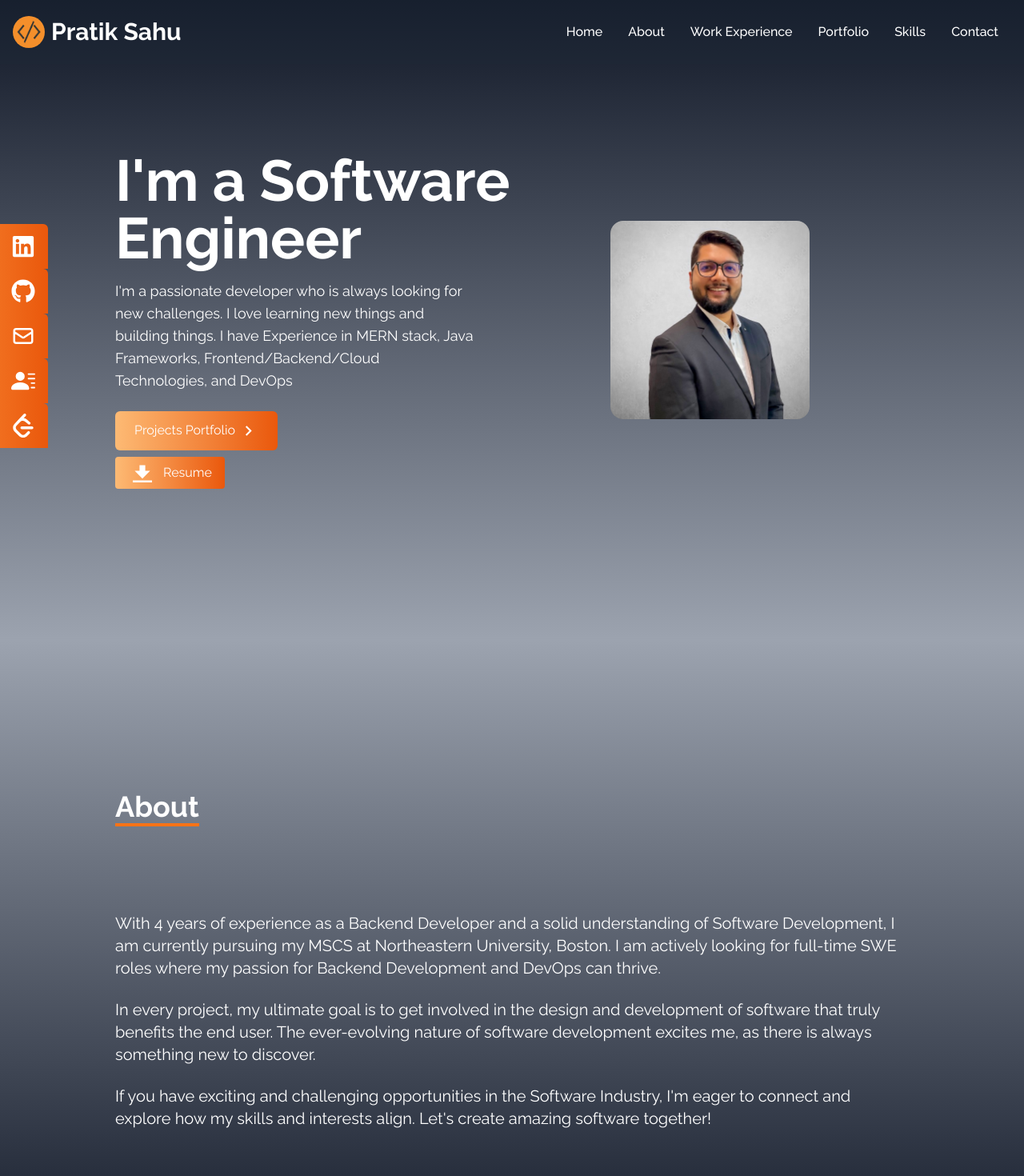
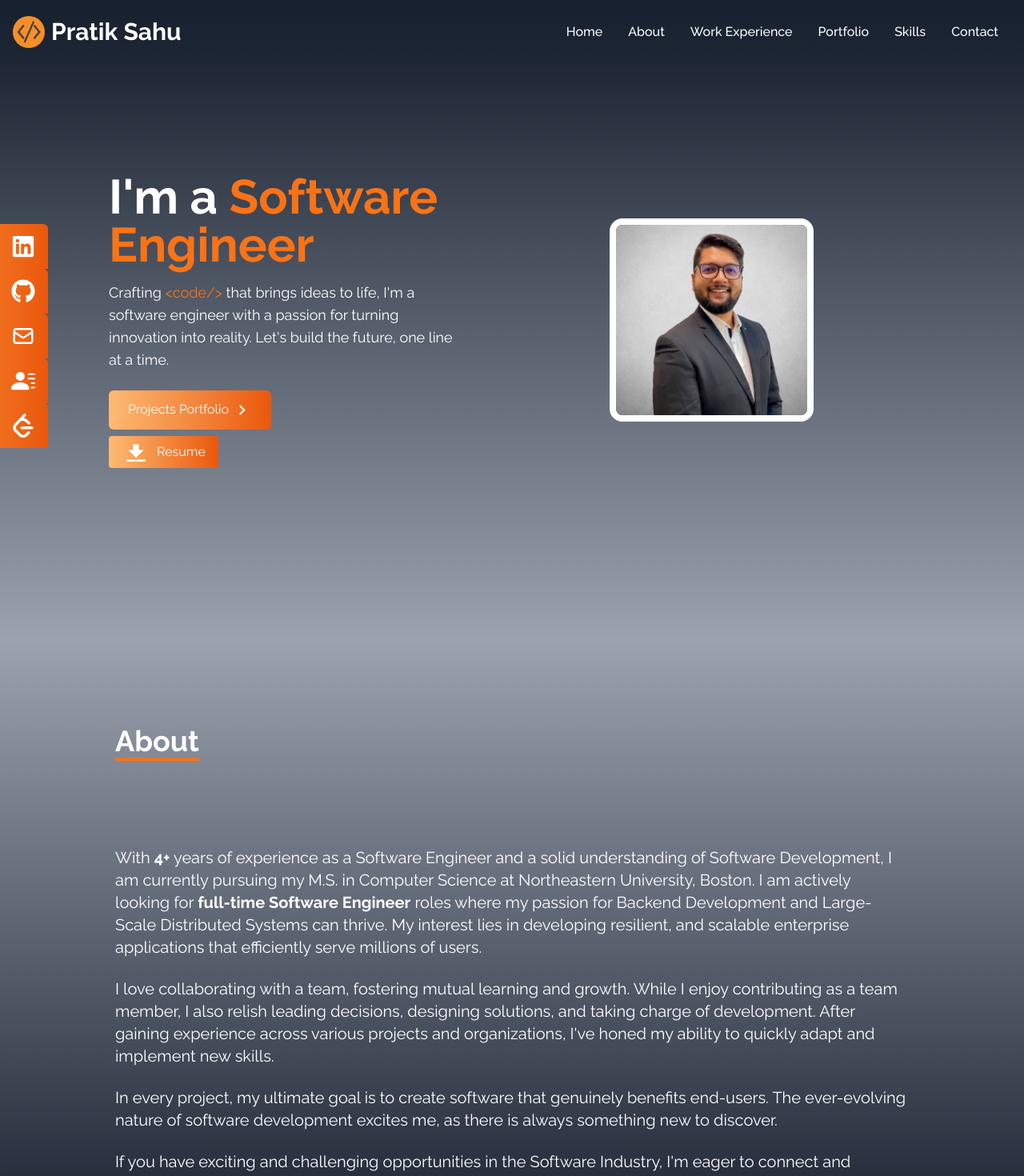
Before and after one commit to pratiksahu142/Portfolio, a React (Create React App) app: page / in a window 1280 px wide. Shown: the top 1470 px of the page at 80% size. Built offline with nearby package versions, Linux system fonts and the light colour scheme.

Commit message:
favicon changed, about and intro updated

```diff
--- a/public/index.html
+++ b/public/index.html
@@ -2,7 +2,7 @@
 <html lang="en">
   <head>
     <meta charset="utf-8" />
-    <link rel="icon" href="%PUBLIC_URL%/favicon.ico" />
+    <link rel="icon" href="%PUBLIC_URL%/logoicon.png" />
     <meta name="viewport" content="width=device-width, initial-scale=1" />
     <meta name="theme-color" content="#000000" />
     <meta
@@ -11,7 +11,7 @@
     />
     <link rel="apple-touch-icon" href="%PUBLIC_URL%/logo192.png" />
     <link rel="manifest" href="%PUBLIC_URL%/manifest.json" />
-    <title>Portfolio</title>
+    <title>{Pratik's Portfolio}</title>
   </head>
   <body>
     <noscript>You need to enable JavaScript to run this app.</noscript>
--- a/src/components/About.jsx
+++ b/src/components/About.jsx
@@ -11,15 +11,28 @@ function About() {
                 </div>
                 <div>
                     <p className='text-xl mt-10 lg:mt-20'>
-                        With 4 years of experience as a Backend Developer and a solid understanding of Software Development, I am currently pursuing my MSCS at Northeastern University, Boston. I am actively looking for full-time SWE roles where my passion for Backend Development and DevOps can thrive.
+                        With <strong>4+</strong> years of experience as a Software Engineer and a solid understanding of Software Development,
+                        I am currently pursuing my M.S. in Computer Science at Northeastern University, Boston.
+                        I am actively looking for <strong>full-time Software Engineer</strong> roles where my passion for Backend Development and
+                        Large-Scale Distributed Systems can thrive. My interest lies in developing resilient,
+                        and scalable enterprise applications that efficiently serve millions of users.
+                        </p>
+                    <br/>
+                    <p className='text-xl'>
+                        I love collaborating with a team, fostering mutual learning and growth. While I enjoy
+                        contributing as a team member, I also relish leading decisions, designing solutions, and taking
+                        charge of development. After gaining experience across various projects and organizations, I've
+                        honed my ability to quickly adapt and implement new skills.
                     </p>
                     <br/>
                     <p className='text-xl'>
-                        In every project, my ultimate goal is to get involved in the design and development of software that truly benefits the end user. The ever-evolving nature of software development excites me, as there is always something new to discover.
+                        In every project, my ultimate goal is to create software that genuinely benefits end-users.
+                        The ever-evolving nature of software development excites me, as there is always something new to discover.
                     </p>
                     <br/>
                     <p className='text-xl'>
-                        If you have exciting and challenging opportunities in the Software Industry, I'm eager to connect and explore how my skills and interests align. Let's create amazing software together!
+                        If you have exciting and challenging opportunities in the Software Industry, I'm eager to connect
+                        and explore how my skills and interests align. Let's create amazing software together!
                     </p>
                 </div>
             </div>
--- a/src/components/Home.jsx
+++ b/src/components/Home.jsx
@@ -15,16 +15,14 @@ const Home = () => {
         <div name="home"
              className="flex flex-col justify-center min-h-screen w-full bg-gradient-to-b from-gray-900 to-gray-400">
             <div
-                className="max-w-screen-lg mx-auto flex flex-col md:flex-row items-center justify-center h-full px-4">
+                className="max-w-screen-lg mx-auto flex flex-col md:flex-row items-center justify-center h-full px-2">
                 <div className="flex flex-col justify-center h-full md:w-1/2">
-                    <h2 className="text-white text-4xl sm:text-5xl md:text-6xl lg:text-7xl font-bold">
-                        I'm a Software Engineer
+                    <h2 className="text-white text-4xl sm:text-5xl md:text-6xl lg:text-6xl font-bold">
+                        I'm a  <span className='text-orange-500'>{'Software Engineer'}</span>
                     </h2>
                     <p className="text-white py-4 max-w-md text-lg">
-                        I'm a passionate developer who is always looking for new challenges. I love
-                        learning new things and building things.
-                        I have Experience in MERN stack, Java Frameworks, Frontend/Backend/Cloud
-                        Technologies, and DevOps
+                        Crafting <span className='text-orange-500'>{'<code/>'}</span> that brings ideas to life, I'm a software engineer with a passion for turning
+                        innovation into reality. Let's build the future, one line at a time.
                     </p>
                     <div>
                         <Link
@@ -57,7 +55,7 @@ const Home = () => {
                 </div>
                 <div>
                     <img src={HeroImage} alt="My profile"
-                         className="rounded-2xl mx-auto w-1/2 md:w-1/2 lg:w-1/2 xl:w-1/2 2xl:w-1/2"/>
+                         className="rounded-2xl border-8 border-white mx-auto w-1/2 md:w-1/2 lg:w-1/2 xl:w-1/2 2xl:w-1/2"/>
                 </div>
             </div>
         </div>
--- a/src/components/NavBar.jsx
+++ b/src/components/NavBar.jsx
@@ -72,7 +72,7 @@ const NavBar = () => {
 
           {nav && (
               <ul className="flex flex-col justify-center items-center absolute top-0 left-0 w-full h-screen bg-gradient-to-b from-black to-gray-800 text-gray-500">
-                  {links.map(({ id, link }) => (
+                  {links.map(({ id, link, name }) => (
                       <li
                           key={id}
                           className="px-4 cursor-pointer capitalize py-6 text-2xl sm:text-3xl md:text-4xl"
@@ -83,7 +83,7 @@ const NavBar = () => {
                               smooth
                               duration={500}
                           >
-                              {link}
+                              {name}
                           </Link>
                       </li>
                   ))}
```
Also changed, not shown: public/logoicon.png (added).
